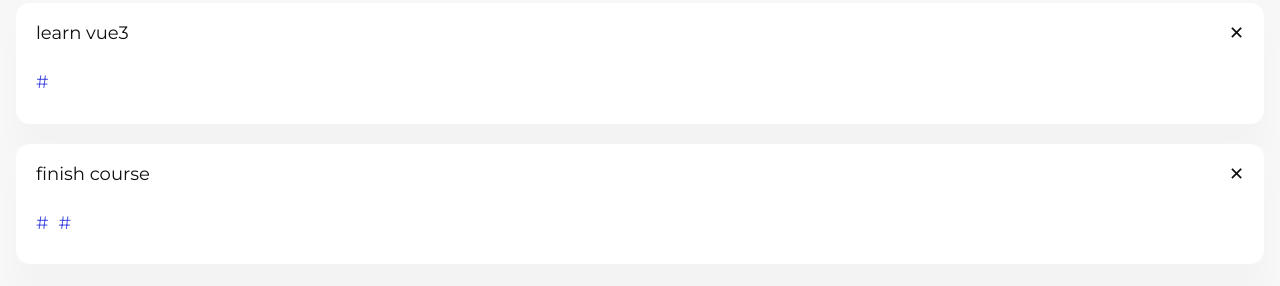
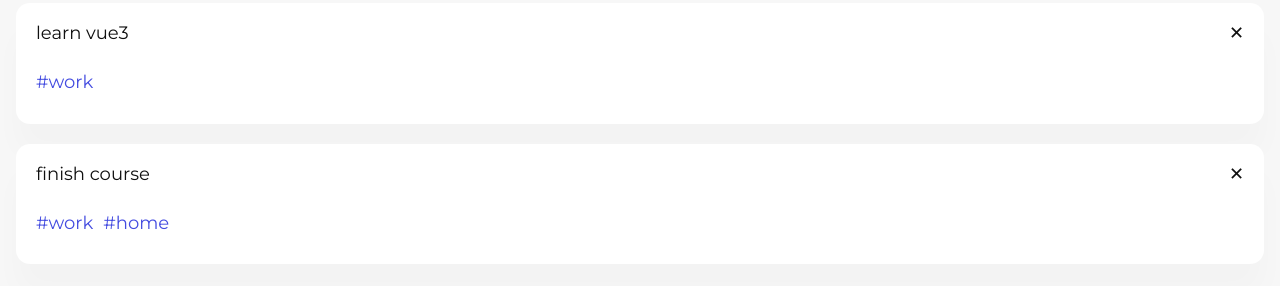
Before and after one commit to gurym9so/vue-3-notes, a Vue app: page / in a window 1280 px wide. Shown: the part 329-615 px from the top of the page. Built offline with nearby package versions, Linux system fonts and the light colour scheme.

Commit message:
vuex create

```diff
--- a/package.json
+++ b/package.json
@@ -10,7 +10,8 @@
   "dependencies": {
     "core-js": "^3.8.3",
     "vue": "^3.2.13",
-    "vue-router": "^4.0.13"
+    "vue-router": "^4.0.13",
+    "vuex": "^4.0.2"
   },
   "devDependencies": {
     "@babel/core": "^7.12.16",
--- a/src/components/Notes/Form.vue
+++ b/src/components/Notes/Form.vue
@@ -2,11 +2,7 @@
   <div class="note-form__wrapper">
     <form class="note-form" @submit.prevent="onSubmit">
       <textarea required v-model="value" placeholder="Type ur note" />
-      <TagsList
-        @onItemClick="handleTagClick"
-        :items="tags"
-        :isActive="tags.isActive"
-      />
+      <TagsList @onItemClick="handleTagClick" :tags="getAllTags" />
       <button class="btn btnPrimary" type="submit">Add new note</button>
     </form>
   </div>
@@ -19,20 +15,6 @@ export default {
   data() {
     return {
       value: "",
-      tags: [
-        {
-          title: "home",
-          isActive: false,
-        },
-        {
-          title: "work",
-          isActive: false,
-        },
-        {
-          title: "travel",
-          isActive: false,
-        },
-      ],
     };
   },
   methods: {
@@ -41,12 +23,12 @@ export default {
       this.value = "";
     },
     handleTagClick(tag) {
-      this.isActive = !this.isActive;
-      this.tags.forEach((element) => {
-        if (tag.title === element.title) {
-          element.isActive = !element.isActive;
-        }
-      });
+      this.$store.dispatch("handleTagClick", tag);
+    },
+  },
+  computed: {
+    getAllTags() {
+      return this.$store.getters.getAllTags;
     },
   },
 };
--- a/src/components/Notes/List.vue
+++ b/src/components/Notes/List.vue
@@ -1,6 +1,6 @@
 <template>
   <div class="notes-list">
-    <div class="note-item" v-for="(note, index) in items" :key="index">
+    <div class="note-item" v-for="(note, index) in getAllNotes" :key="index">
       <div class="note-header">
         <p>
           {{ note.title }}
@@ -10,11 +10,7 @@
         </p>
       </div>
       <div class="note-footer">
-        <TagsList
-          isPreview
-          v-if="note.tags && note.tags.length > 0"
-          :items="note.tags"
-        />
+        <TagsList isPreview :tags="note.tags" />
       </div>
     </div>
   </div>
@@ -24,10 +20,9 @@
 import TagsList from "@/components/UI/TagsList";
 export default {
   components: { TagsList },
-  props: {
-    items: {
-      type: Array,
-      required: true,
+  computed: {
+    getAllNotes() {
+      return this.$store.getters.getAllNotes;
     },
   },
 };
--- a/src/components/UI/TagsList.vue
+++ b/src/components/UI/TagsList.vue
@@ -2,12 +2,12 @@
   <div class="tags-list">
     <div
       class="tag-item"
-      v-for="item in items"
+      v-for="item in tags"
       :key="item"
       @click="$emit('onItemClick', item)"
       :class="{ isPreview: isPreview, isActive: item.isActive }"
     >
-      {{ item.title }}
+      {{ item.title || item }}
     </div>
   </div>
 </template>
@@ -15,13 +15,12 @@
 <script>
 export default {
   props: {
-    items: {
-      type: Array,
-      reqired: true,
-    },
     isPreview: {
       type: Boolean,
       default: false,
+    },
+    tags: {
+      type: Array,
     },
   },
 };
--- a/src/main.js
+++ b/src/main.js
@@ -1,5 +1,6 @@
 import { createApp } from 'vue';
 import routers from './routes';
+import {store} from './store';
 import App from './App.vue';
 
 import '../assets/scss/main.scss';
@@ -7,5 +8,6 @@ import '../assets/scss/main.scss';
 const app = createApp(App)
 
 app.use(routers);
+app.use(store);
 
 app.mount("#app");
--- a/src/pages/home.vue
+++ b/src/pages/home.vue
@@ -1,7 +1,7 @@
 <template>
   <div class="md-body">
     <Form @onSubmit="handleSubmit" />
-    <List @onRemove="handleRemove" :items="notes" />
+    <List @onRemove="handleRemove" />
   </div>
 </template>
 
@@ -11,18 +11,7 @@ import List from "@/components/Notes/List.vue";
 export default {
   components: { Form, List },
   data() {
-    return {
-      notes: [
-        {
-          title: "learn vue3",
-          tags: ["work"],
-        },
-        {
-          title: "finish course",
-          tags: ["work", "home"],
-        },
-      ],
-    };
+    return {};
   },
   mounted() {
     this.getNotes();
@@ -37,14 +26,10 @@ export default {
   },
   methods: {
     handleSubmit(title) {
-      const note = {
-        title: title,
-        tags: [],
-      };
-      this.notes.push(note);
+      this.$store.dispatch("handleSubmit", title);
     },
     handleRemove(index) {
-      this.notes.splice(index, 1);
+      this.$store.dispatch("handleRemove", index); // диспатч вызывает action в скобках
     },
     getNotes() {
       const localNotes = localStorage.getItem("notes");
@@ -53,5 +38,6 @@ export default {
       }
     },
   },
+  computed: {},
 };
 </script>
--- /dev/null
+++ b/src/store/index.js
@@ -0,0 +1,63 @@
+import { createStore } from "vuex";
+
+export const store = createStore({
+    state:{
+        notes: [
+            { title: "learn vue3", tags: ["work"]},
+            { title: "finish course",tags: ["work", "home"]}
+        ],
+        tags: [
+            {
+              title: "home",
+              isActive: false,
+            },
+            {
+              title: "work",
+              isActive: false,
+            },
+            {
+              title: "travel",
+              isActive: false,
+            },
+          ],
+    },
+    mutations:{
+      handleRemoveMutation(state, index){
+        state.notes.splice(index, 1);
+      },
+      handleSubmitMutation(state, title){
+        const note = {
+          title: title,
+          tags: [],
+        };
+        state.notes.push(note);
+      },
+      handleTagClickMutation(state, tag){
+        state.tags.isActive = !state.tags.isActive;
+        state.tags.forEach((element) => {
+          if (tag.title === element.title) {
+            element.isActive = !element.isActive;
+          }
+        });
+      }
+    },
+    actions:{
+      handleRemove(context, index){
+        context.commit('handleRemoveMutation', index)
+      },
+      handleSubmit(context, title){
+        context.commit('handleSubmitMutation', title)
+      },
+      handleTagClick(context, tag){
+        context.commit('handleTagClickMutation', tag)
+      }
+    },
+    getters: {
+        getAllNotes(state){
+            return state.notes
+        },
+        getAllTags(state){
+            return state.tags
+        },
+    }
+})
```
Also changed, not shown: 1 other file (tests, documents, lock files or other folders).
